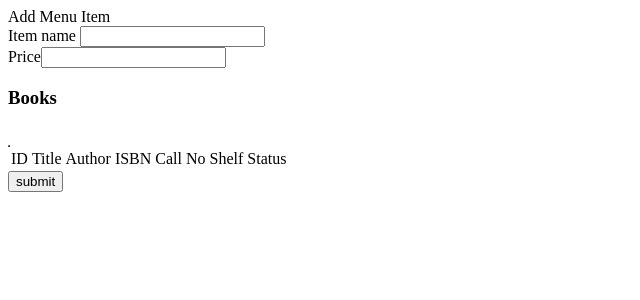
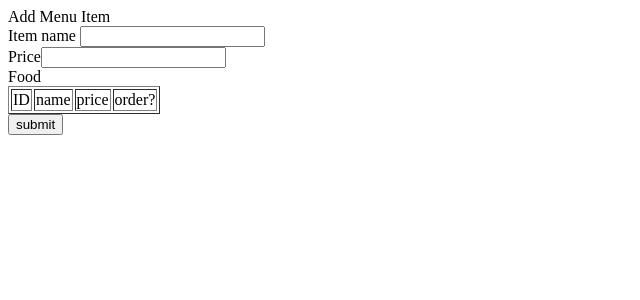
Before and after one commit to oscarsuen/CS490-res, a PHP site: page /order.php in a window 1280 px wide. Shown: the top 300 px of the page, without its empty margins (0-640 px from the left). Run offline with PHP 8.4, Linux system fonts and the light colour scheme; data that the repository does not hold is empty.

Commit message:
order.php should print menu

```diff
--- a/order.php
+++ b/order.php
@@ -3,7 +3,6 @@
     <body>
         Add Menu Item
         <form action = "checkout.php" method="post">
-           <table border = 1>
 
             Item name <input type = "text" name ="Name"><br>
             Price<input type = "text" name="Price"><br>
@@ -17,23 +16,19 @@
 
                 $result = mysql_query("SELECT * FROM food");
 
-                echo "<h3>Books</h3><br/ ><table class='table table-striped'><tr><td>ID</td><td>Title</td><td>Author</td><td>ISBN</td><td>Call No</td><td>Shelf Status</td></tr>";
+                echo "Food<br/>
+                <table border = 1>
+                <tr><td>ID</td><td>name</td><td>price</td><td>order?</td></tr>";
                 while($row= mysql_fetch_array($bookresult))
                       echo("<tr><td>".
                             $row['ID']."</td><td>".
-                            $row['title']."</td><td>".
-                            $row['author']."</td><td>".
-                            $row['ISBN']."</td><td>".
-                            $row['call_no']."</td><td>".
-                            $row['shelf_status']."</td></tr>");
+                            $row['name']."</td><td>".
+                            $row['price']."</td></tr>".
+                            "<input type='checkbox' name='".$row['ID']."' value='".$row['ID']."'>");
              echo "</table>";
-
-
-
 
             ?>
 
-            </table>
 
             <input type="submit" name="submit" value="submit"/>
 
```
